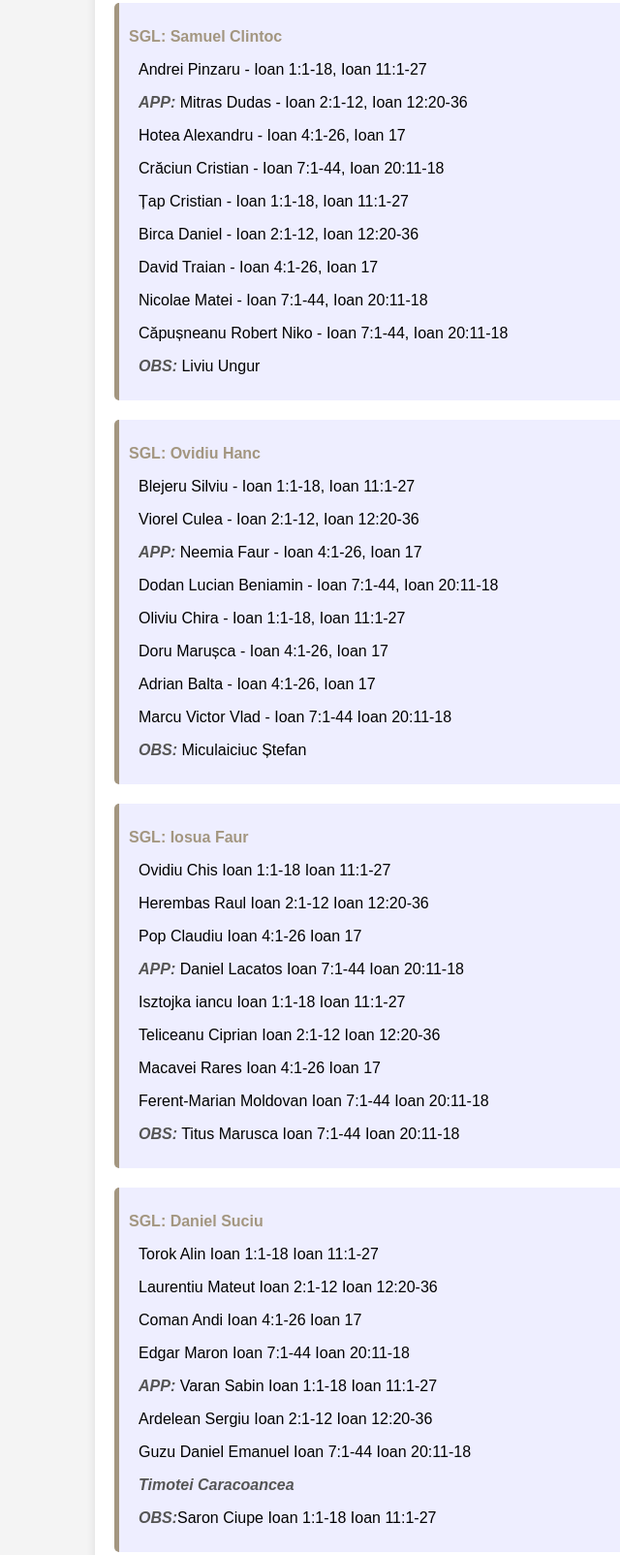
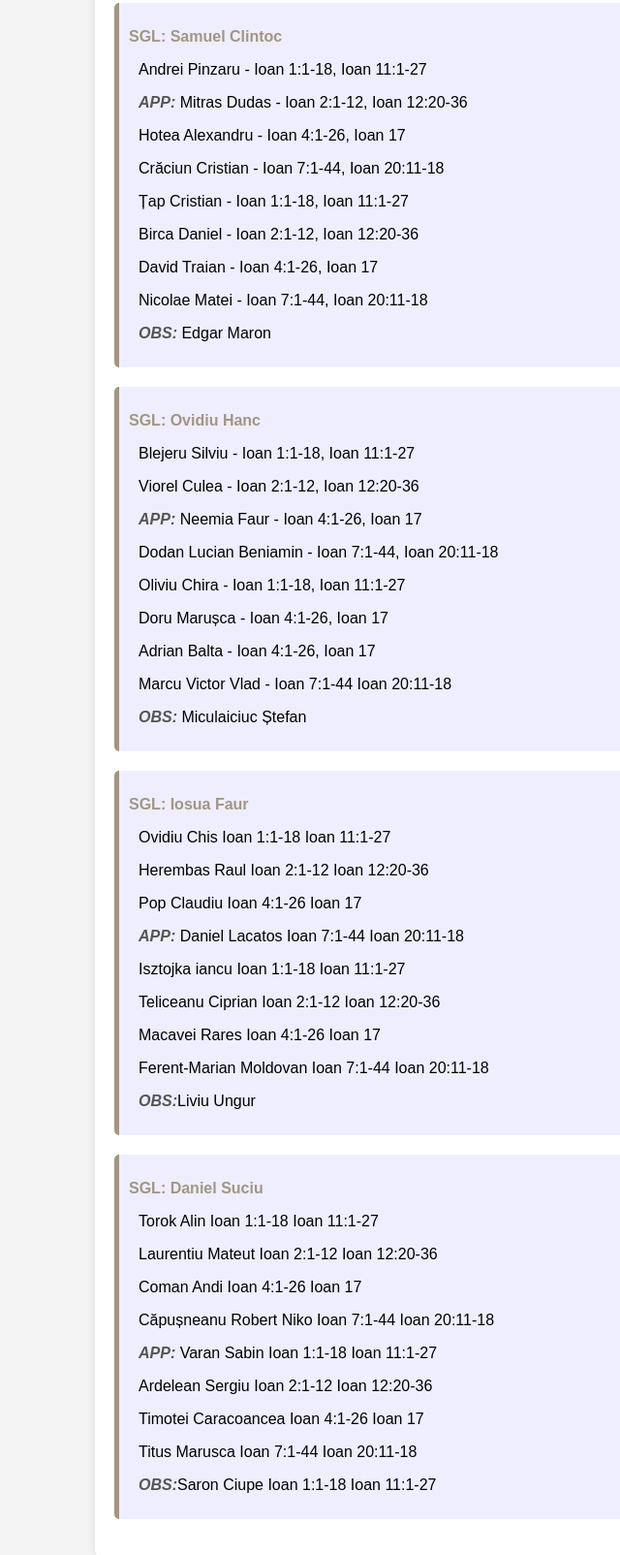
Before and after one commit to ovidiuchis/cstcj25, a plain HTML site: page grupe.html in a window 1280 px wide. Shown: the part 671-2275 px from the top of the page at 97% size, without its empty margins (122-762 px from the left). Drawn offline with Linux system fonts and the light colour scheme.

Commit message:
Update groups

```diff
--- a/grupe.html
+++ b/grupe.html
@@ -78,8 +78,7 @@
             <p class="person">Birca Daniel - Ioan 2:1-12, Ioan 12:20-36</p>
             <p class="person">David Traian - Ioan 4:1-26, Ioan 17</p>
             <p class="person">Nicolae Matei - Ioan 7:1-44, Ioan 20:11-18</p>
-            <p class="person">Căpușneanu Robert Niko - Ioan 7:1-44, Ioan 20:11-18</p>
-            <p class="person"><span class="role">OBS:</span> Liviu Ungur</p>
+            <p class="person"><span class="role">OBS:</span> Edgar Maron</p>
         </div>
 
         <div class="group">
@@ -105,18 +104,18 @@
             <p class="person">Teliceanu Ciprian 	Ioan 2:1-12	Ioan 12:20-36            </p>
             <p class="person">Macavei Rares	Ioan 4:1-26	Ioan 17            </p>
             <p class="person">Ferent-Marian Moldovan	Ioan 7:1-44	Ioan 20:11-18            </p>
-            <p class="person"><span class="role">OBS:</span> Titus Marusca		Ioan 7:1-44	Ioan 20:11-18</p>
+            <p class="person"><span class="role">OBS:</span>Liviu Ungur</p>
         </div>
         <div class="group">
             <p class="leader">SGL: Daniel Suciu</p>
             <p class="person">Torok Alin	Ioan 1:1-18	Ioan 11:1-27            </p>
             <p class="person">Laurentiu Mateut 	Ioan 2:1-12	Ioan 12:20-36</p>
             <p class="person">Coman Andi	Ioan 4:1-26	Ioan 17            </p>
-            <p class="person">Edgar Maron Ioan 7:1-44	Ioan 20:11-18</p>
+            <p class="person">Căpușneanu Robert Niko Ioan 7:1-44 Ioan 20:11-18</p>
             <p class="person"><span class="role">APP:</span> Varan Sabin	Ioan 1:1-18	Ioan 11:1-27            </p>
             <p class="person">Ardelean Sergiu	Ioan 2:1-12	Ioan 12:20-36            </p>
-            <p class="person">Guzu Daniel Emanuel	Ioan 7:1-44	Ioan 20:11-18 </p>
-            <p class="person"><span class="role">Timotei Caracoancea </p>
+            <p class="person">Timotei Caracoancea Ioan 4:1-26 Ioan 17</p>
+            <p class="person">Titus Marusca Ioan 7:1-44 Ioan 20:11-18</p>
             <p class="person"><span class="role">OBS:</span>Saron Ciupe	Ioan 1:1-18	Ioan 11:1-27</p>
         </div>
     </div>
```
